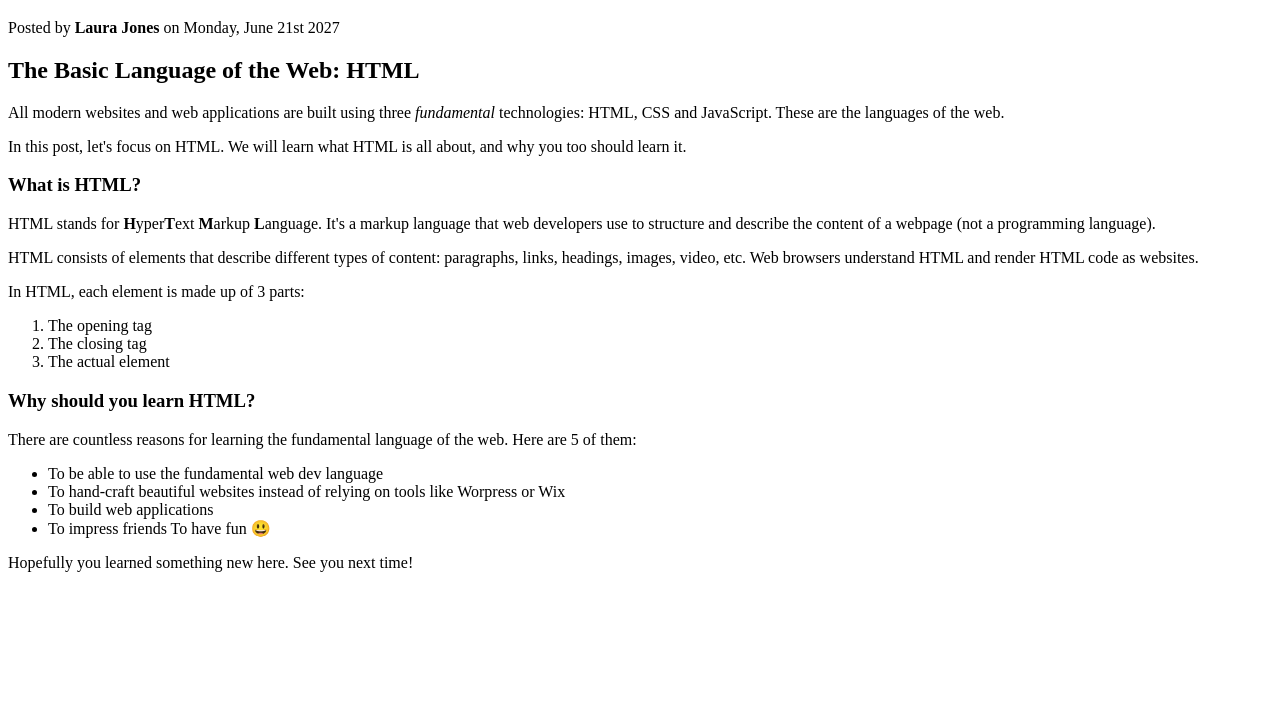
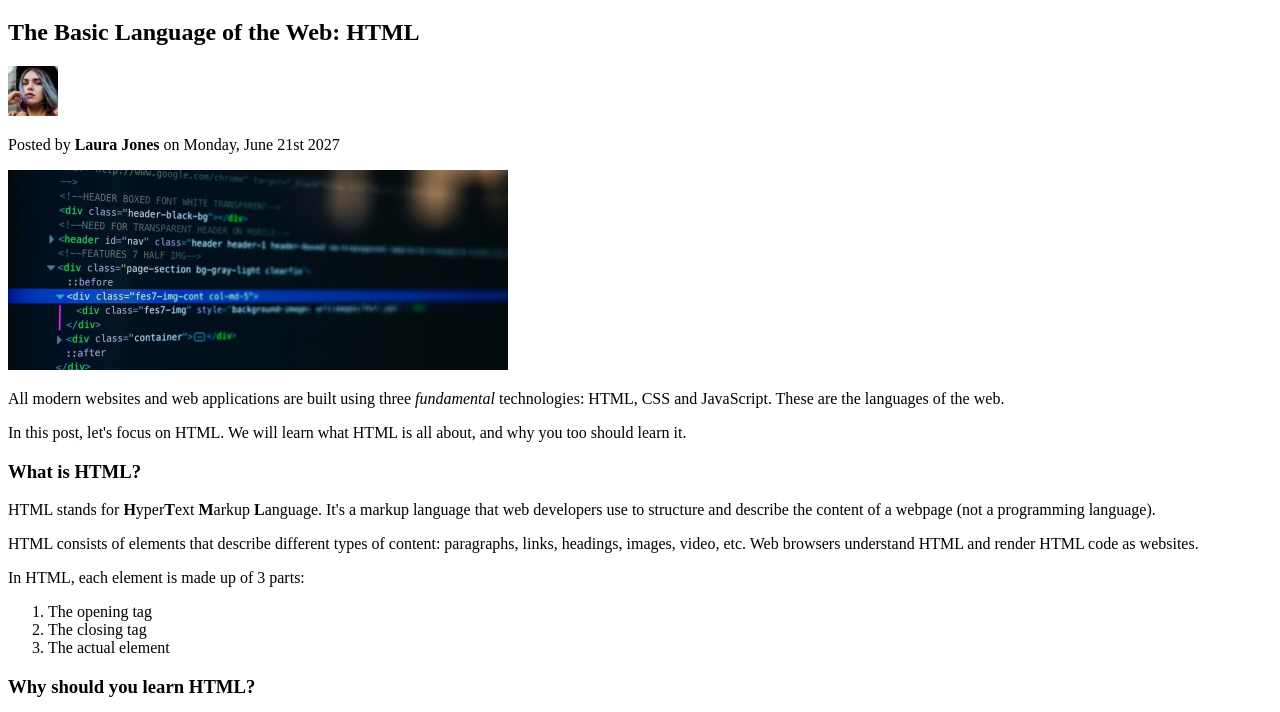
Before and after one commit to ericnoharaleclair/html_css-project1, a plain HTML site: page index.html in a window 1280 px wide. Shown: the part 88-800 px from the top of the page. Drawn offline with Linux system fonts and the light colour scheme.

Commit message:
changes from the image and attributes lecture

```diff
--- a/index.html
+++ b/index.html
@@ -6,9 +6,25 @@
 
   <body>
     <h1>📘 The Code Magazine</h1>
+
+    <h2>The Basic Language of the Web: HTML</h2>
+
+    <img
+      src="laura-jones.jpg"
+      alt="Laura Jones, author of this post"
+      height="50px"
+      width="50px"
+    />
+
     <p>Posted by <strong>Laura Jones</strong> on Monday, June 21st 2027</p>
 
-    <h2>The Basic Language of the Web: HTML</h2>
+    <img
+      src="post-img.jpg"
+      alt="HTML code on a screen"
+      width="500px"
+      height="200px"
+    />
+
     <p>
       All modern websites and web applications are built using three
       <em>fundamental</em>
```
